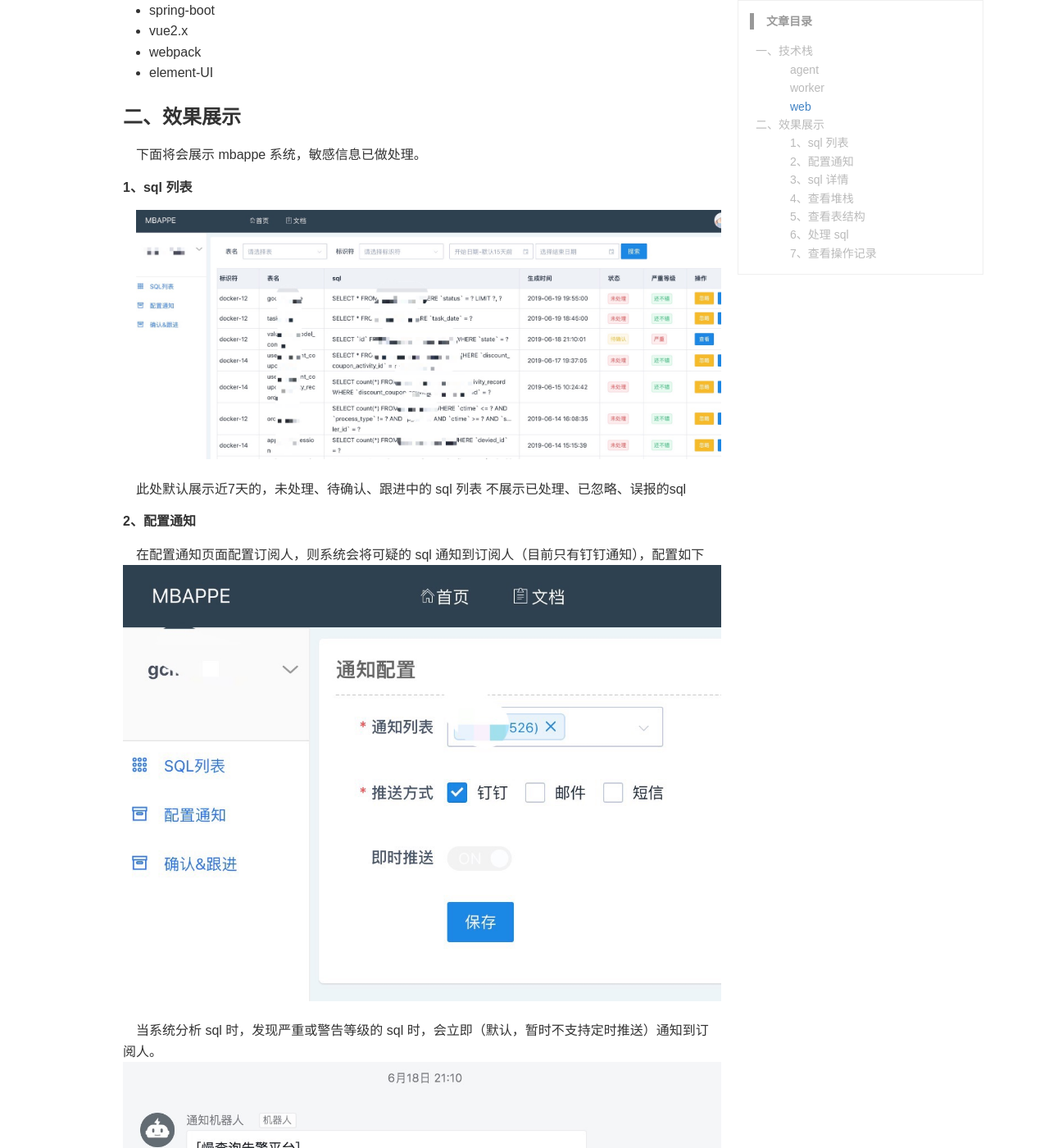
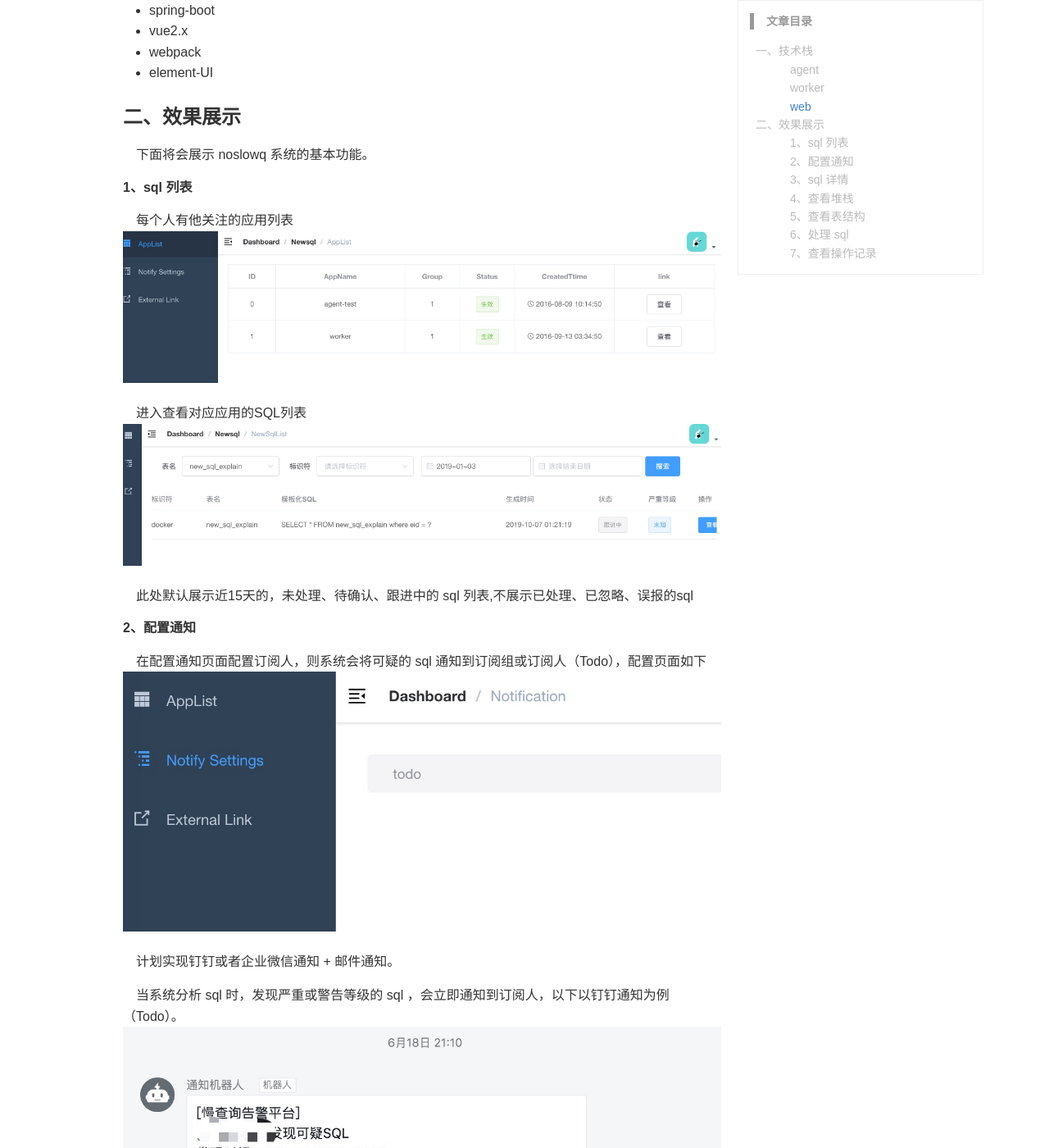
Before and after one commit to bugVanisher/bugVanisher.github.io, a Jekyll site: the page built from _posts/newsql/2019-02-17-the-demonstration-of-noslowq.md, in a window 1280 px wide and 1400 px high, scrolled down 562 px. Shown: the whole window at 82% size. Built offline with Jekyll 4.4.1, drawn with Linux system fonts in a browser that asks for light colours; comment, search, counter and statistics services are not loaded; some of the changed text lies outside the part shown.

Commit message:
new look

```diff
--- a/_posts/newsql/2019-02-17-the-demonstration-of-mbappe.md
+++ b/_posts/newsql/2019-02-17-the-demonstration-of-noslowq.md
@@ -8,7 +8,7 @@ keywords: 慢查询,实现
 ---
 
 ### 一、技术栈
-拥抱开源技术， mbappe 慢查询分析系统使用开源软件实现，以下是各个应用使用的技术栈：
+拥抱开源技术， noslowq 慢查询分析系统使用开源软件实现，以下是各个应用使用的技术栈：
 ##### agent
 * jvm-sanbox
 * rocketmq
@@ -24,19 +24,24 @@ keywords: 慢查询,实现
 * element-UI
 
 ### 二、效果展示
-下面将会展示 mbappe 系统，敏感信息已做处理。
+下面将会展示 noslowq 系统的基本功能。
 
 ##### 1、sql 列表
-![]({{ site.url }}/assets/newsql/show/整体.png)
+每个人有他关注的应用列表
+![]({{ site.url }}/assets/newsql/show/应用列表.png)
 
-此处默认展示近7天的，未处理、待确认、跟进中的 sql 列表
-不展示已处理、已忽略、误报的sql
+进入查看对应应用的SQL列表
+![]({{ site.url }}/assets/newsql/show/新增SQL列表.png)
+
+此处默认展示近15天的，未处理、待确认、跟进中的 sql 列表,不展示已处理、已忽略、误报的sql
 
 ##### 2、配置通知
-在配置通知页面配置订阅人，则系统会将可疑的 sql 通知到订阅人（目前只有钉钉通知），配置如下
+在配置通知页面配置订阅人，则系统会将可疑的 sql 通知到订阅组或订阅人（Todo），配置页面如下
 ![]({{ site.url }}/assets/newsql/show/告警配置.png)
 
-当系统分析 sql 时，发现严重或警告等级的 sql 时，会立即（默认，暂时不支持定时推送）通知到订阅人。
+计划实现钉钉或者企业微信通知 + 邮件通知。
+
+当系统分析 sql 时，发现严重或警告等级的 sql ，会立即通知到订阅人，以下以钉钉通知为例（Todo）。
 ![]({{ site.url }}/assets/newsql/show/钉钉通知.png)
 
 ##### 3、sql 详情
@@ -61,4 +66,4 @@ keywords: 慢查询,实现
 ##### 7、查看操作记录
 ![]({{ site.url }}/assets/newsql/show/操作记录.png)
 
-以上便是 mbappe 系统的基本功能，一起期待更多更好玩的功能吧！
+以上便是 noslowq 系统的基本功能，一起期待更多更好玩的功能吧！
```
Also changed, not shown: _posts/newsql/2019-02-11-how-I-design-noslowq.md (renamed from _posts/newsql/2019-02-11-how-we-design-mbappe.md), assets/newsql/show/告警配置.png, assets/newsql/show/堆栈.png, assets/newsql/show/处理对话框.png, assets/newsql/show/应用列表.png (added), assets/newsql/show/操作记录.png, assets/newsql/show/整体.png, assets/newsql/show/新增SQL列表.png (added), assets/newsql/show/表结构.png, assets/newsql/show/详情.png.
